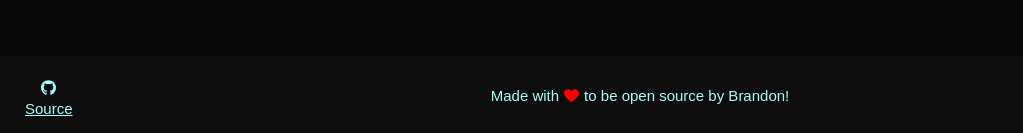
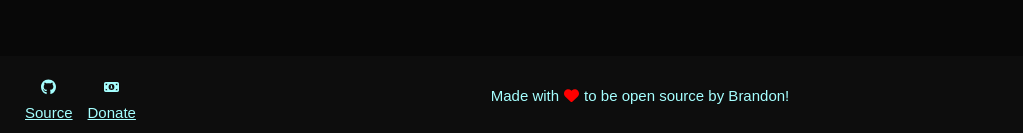
Before and after one commit to BrandgrandRealMe/Portfolio, a Next.js app: page / in a window 1280 px wide. Shown: the part 1940-2073 px from the top of the page, without its empty margins (0-1023 px from the left). Built offline with nearby package versions, Linux system fonts and the light colour scheme.

Commit message:
Added donate button

```diff
--- a/src/components/footer/footer.js
+++ b/src/components/footer/footer.js
@@ -1,6 +1,6 @@
 import Link from "next/link";
 import { FontAwesomeIcon } from '@fortawesome/react-fontawesome';
-import { faHeart } from '@fortawesome/free-solid-svg-icons';
+import { faHeart, faMoneyBill1 } from '@fortawesome/free-solid-svg-icons';
 import { faGithub } from '@fortawesome/free-brands-svg-icons';
 const Footer = () => {
     return (
@@ -11,6 +11,9 @@ const Footer = () => {
                     <Link className="link" href="https://github.com/BrandgrandRealMe/Portfolio" target="_blank">
                         <FontAwesomeIcon className="icon" icon={faGithub} /> Source
                     </Link>
+                    <Link className="link" href="https://ko-fi.com/brandonthedev" target="_blank">
+                        <FontAwesomeIcon className="icon" icon={faMoneyBill1} /> Donate
+                    </Link>
                 </div>
             </footer>
         </div>
--- a/src/styles/partials/_footer.scss
+++ b/src/styles/partials/_footer.scss
@@ -17,15 +17,17 @@
     }
     .links {
         position: absolute;
+        display: flex;
         left: 20px;
         margin: 5px;
+
         color: $quaternary-foreground;
         .link {
             width: fit-content;
             justify-content: center;
             align-items: center;
             display: block;
-
+            padding-right: 15px;
             color: $quaternary-foreground;
             .icon {
                 display: block;
@@ -34,6 +36,8 @@
                 margin-left: auto;
                 margin-right: auto;
                 color: inherit;
+                height: 3vh;
+
             }
         }
     }
```
